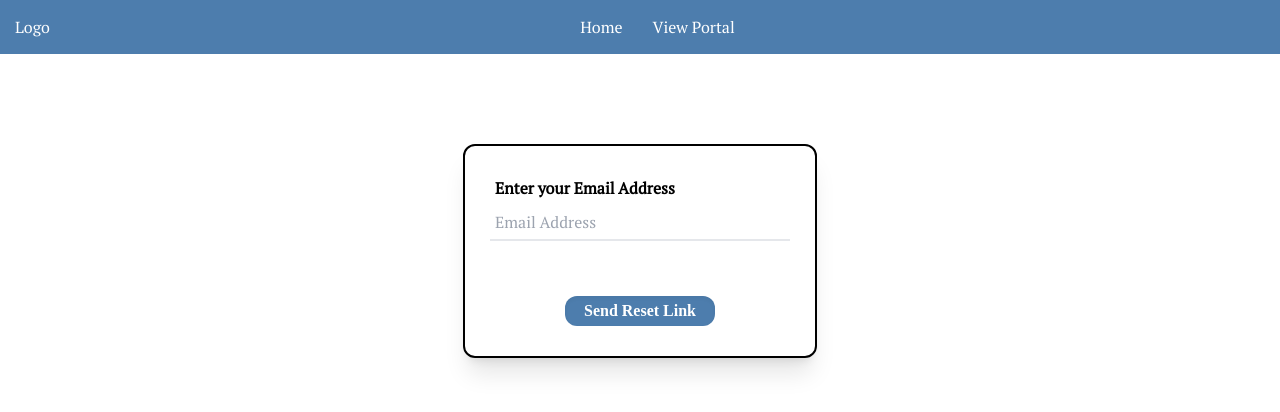
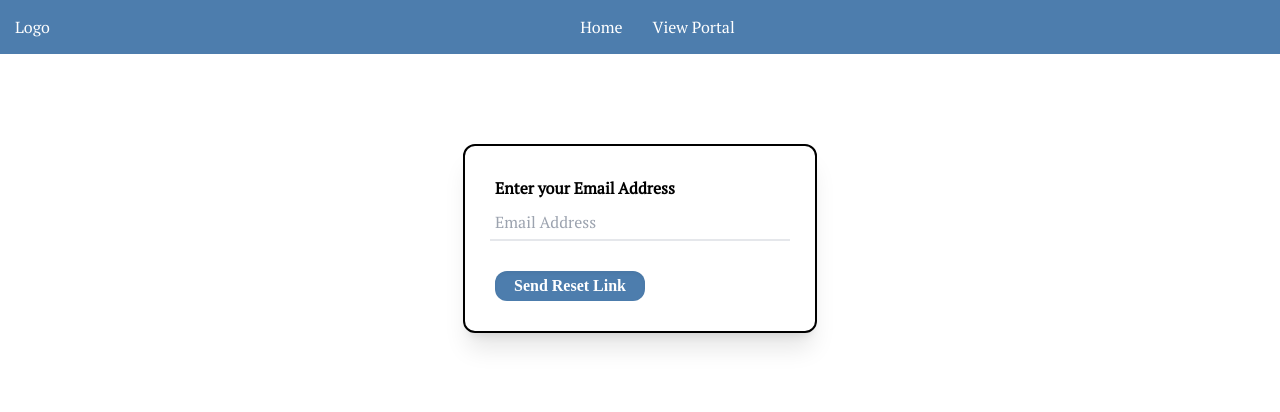
Before and after one commit to MADHUthecoder/Beldex-software, a React (Create React App) app: page /forgotpassword in a window 1280 px wide. Shown: the top 412 px of the page. Built offline with nearby package versions, Linux system fonts and the light colour scheme; no server answers; a web font is replaced by a local one.

Commit message:
forgot password added

```diff
--- a/src/pages/ForgotPass.jsx
+++ b/src/pages/ForgotPass.jsx
@@ -1,20 +1,36 @@
-import React from 'react'
+import React from 'react';
+import { sendPasswordResetEmail } from 'firebase/auth';
+import { auth } from "../firebase/firebase";
 
 function ForgotPass() {
+  const handleSubmit = async (e) => {
+    e.preventDefault();
+    const emailVal = e.target.email.value;
+    sendPasswordResetEmail(auth, emailVal)
+      .then(() => {
+        alert("A Password Reset Link has been sent to your Email");
+      })
+      .catch((err) => {
+        console.error(err.code);
+        console.error(err.message);
+      });
+  };
+
   return (
-    <div className='flex justify-center font-tertiary '>
-      <div className=' border-black border-2 flex flex-col justify-center items-center my-[90px] rounded-xl shadow-xl'>
-        <div className='m-[25px] flex flex-col justify-center'>
-            <label className='p-[5px] font-bold '>Enter your Email Address</label>
-            <input type="email" placeholder='Email Address' className='outline-none p-[5px] w-[300px] border-b-2'/>
-        </div>
-        <div className='m-[30px]'>
-        <button className="flex justify-center items-center h-[30px] w-[150px] font-bold bg-[#245f9bcf] shadow-inner text-white font-secondary rounded-xl hover:bg-[#338de1]">Send Reset Link</button>
-        </div>
+    <div className='flex justify-center font-tertiary'>
+      <div className='border-black border-2 flex flex-col justify-center items-center my-[90px] rounded-xl shadow-xl'>
+        <form onSubmit={handleSubmit}>
+          <div className='m-[25px] flex flex-col justify-center'>
+            <label className='p-[5px] font-bold'>Enter your Email Address</label>
+            <input type="email" name="email" placeholder='Email Address' className='outline-none p-[5px] w-[300px] border-b-2'/>
+          </div>
+          <div className='m-[30px]'>
+            <button type="submit" className="flex justify-center items-center h-[30px] w-[150px] font-bold bg-[#245f9bcf] shadow-inner text-white font-secondary rounded-xl hover:bg-[#338de1]">Send Reset Link</button>
+          </div>
+        </form>
       </div>
     </div>
-
-  )
+  );
 }
 
-export default ForgotPass
+export default ForgotPass;
--- a/src/pages/Login.jsx
+++ b/src/pages/Login.jsx
@@ -104,7 +104,7 @@ function Login() {
               <ImProfile size={20} />
               <input
                 type="text"
-                className="p-2 outline-none font-secondary text-[20px]"
+                className="p-2 outline-none font-secondary text-[20px] w-[350px]"
                 placeholder="Mail ID"
                 value={email}
                 onChange={(e) => setEmail(e.target.value)}
--- a/src/pages/Signup.jsx
+++ b/src/pages/Signup.jsx
@@ -66,7 +66,7 @@ function Signup() {
       navigation('/maintree');
     }
   };
-  console.log(userLoggedIn)
+
 
   return (
     <div className="flex justify-center items-center">
@@ -89,7 +89,7 @@ function Signup() {
           <FaUser size={20} />
           <input
             type="text"
-            className="p-2 outline-none font-secondary text-[20px]"
+            className="p-2 outline-none font-secondary text-[20px] w-[350px]"
             placeholder="Name"
             value={name}
             onChange={(e) => setName(e.target.value)}
@@ -102,7 +102,7 @@ function Signup() {
           <CgMail size={20} />
           <input
             type="email"
-            className="p-2 outline-none font-secondary text-[20px]"
+            className="p-2 outline-none font-secondary text-[20px] w-[350px]"
             placeholder="Gmail ID"
             value={email}
             onChange={(e) => setEmail(e.target.value)}
@@ -115,7 +115,7 @@ function Signup() {
           <ImProfile size={20} />
           <input
             type="text"
-            className="p-2 outline-none font-secondary text-[20px]"
+            className="p-2 outline-none font-secondary text-[20px] w-[350px]"
             placeholder="Aarman ID"
             value={aarmanID}
             onChange={(e) => setAarmanID(e.target.value)}
```
